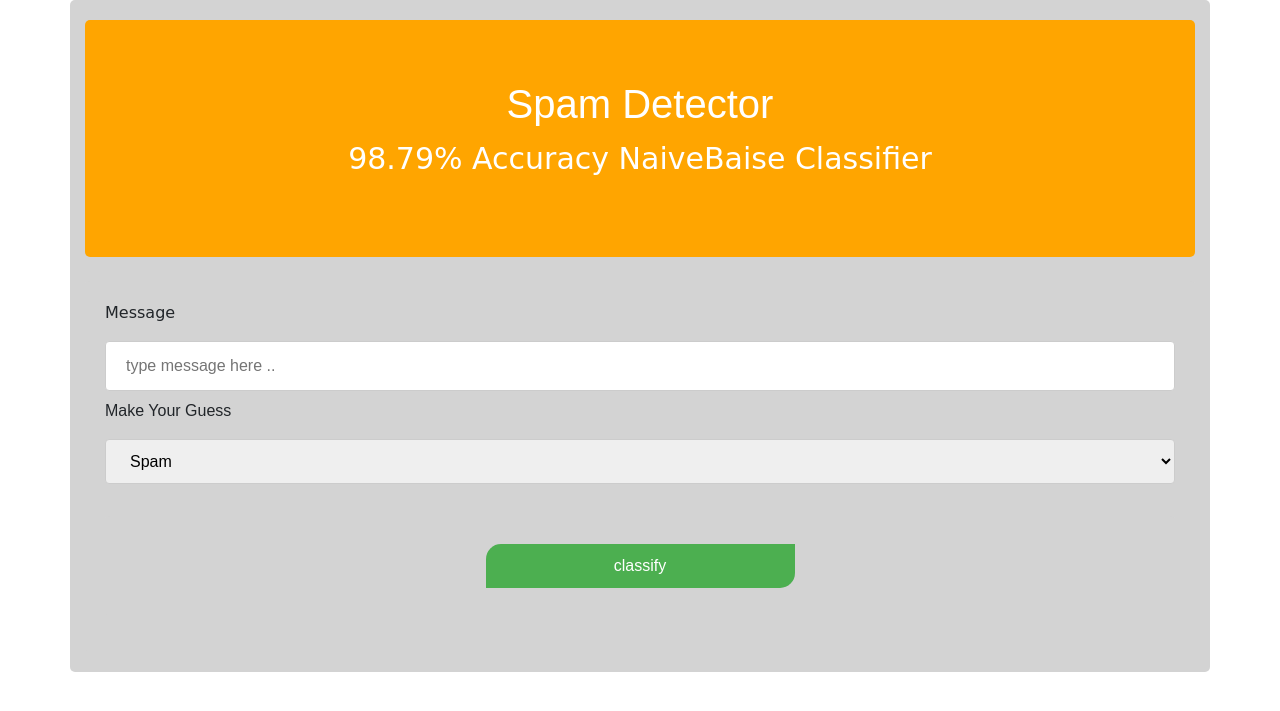
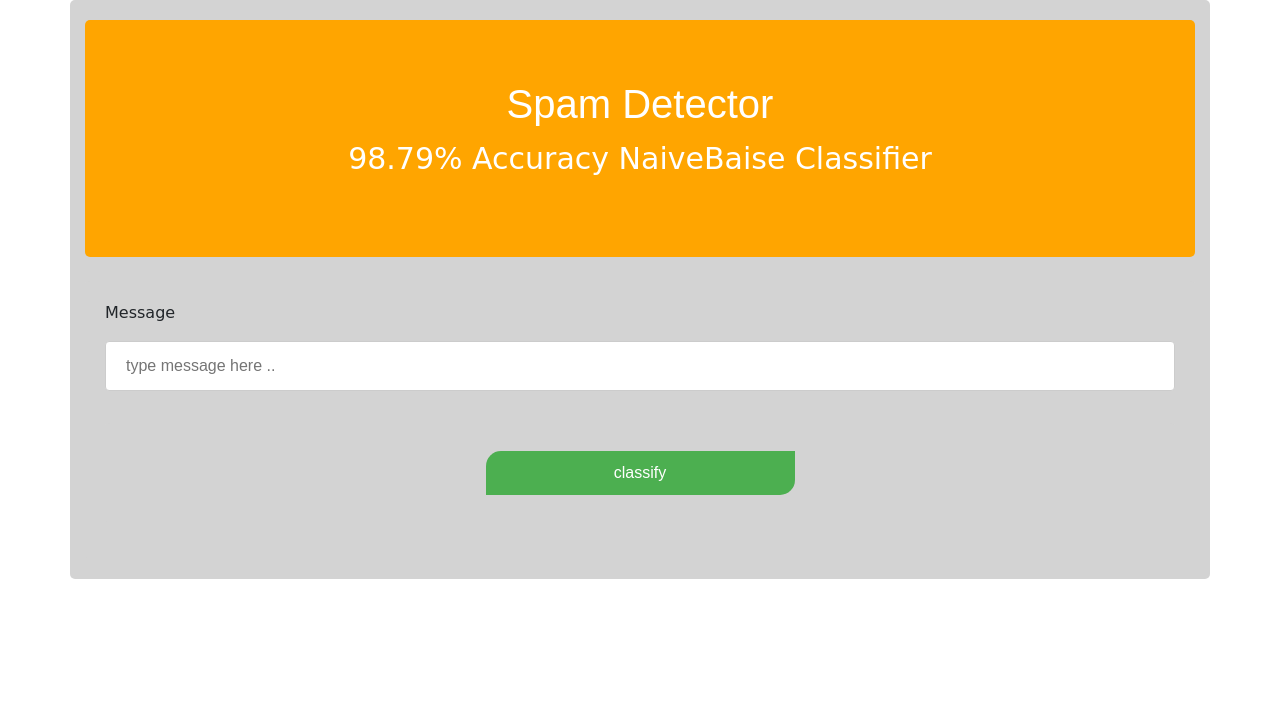
Before and after one commit to maze-runnar/SMS-spam-detection, a Flask app: page / in a window 1280 px wide. Shown: the top 711 px of the page. Run offline with Flask 2, Linux system fonts and the light colour scheme; parts of the project's set-up code (start-up, migrations or seed data) failed here and were passed over; some libraries are stand-ins or nearby versions.

Commit message:
Update mainpage.html

```diff
--- a/smsspamcollection/frontend/templates/mainpage.html
+++ b/smsspamcollection/frontend/templates/mainpage.html
@@ -74,12 +74,7 @@ div {
 <div>
   <form action="/" method  = "post">
     <label for="fname" style="font-family: cursive;">Message</label>
-    <input type="text" id="fname" name="firstname" placeholder="type message here ..">
-    <label for="country">Make Your Guess</label>
-    <select id="guess" name="guess">
-      <option value="spam">Spam</option>
-      <option value="ham">Ham</option>
-    </select>
+    <input type="text" name = "sms" id="fname" name="firstname" placeholder="type message here ..">
     <br><br>
     <div style="text-align:center;">
     <input type="submit" value="classify">
```
